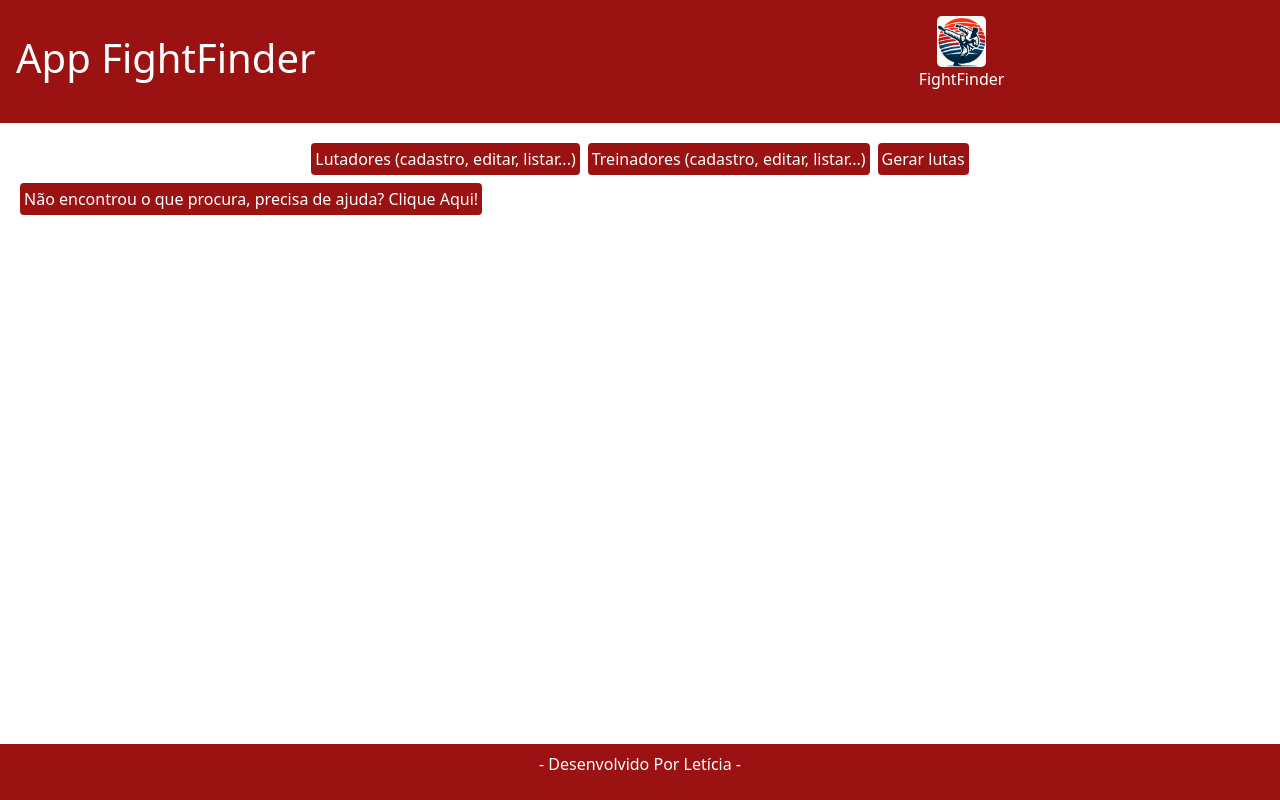
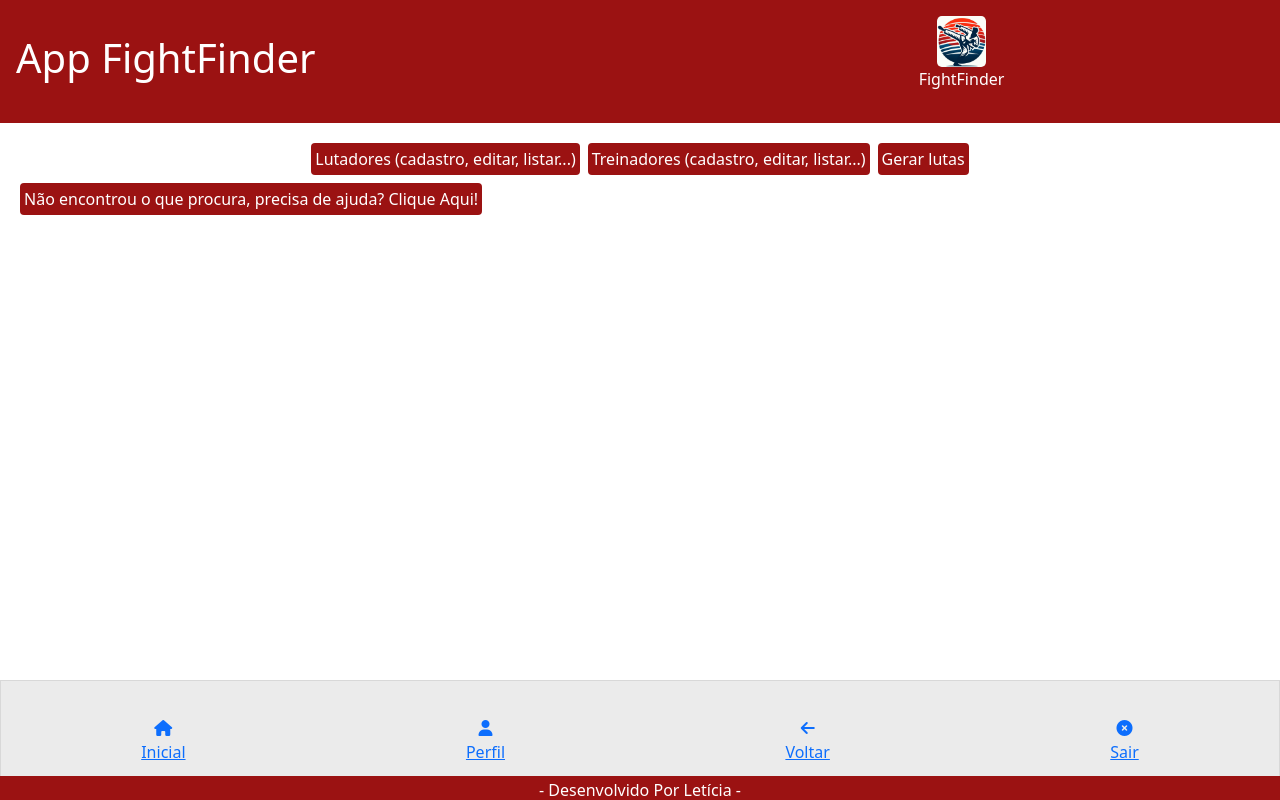
Before and after one commit to leticiazalasik/App-Fight-Finder---Projeto-TCC, an Angular app in the folder App-Fight-Finder-Projeto-TCC/: page / in a window 1280 px wide. Built offline with nearby package versions, Linux system fonts and the light colour scheme.

Commit message:
:construction: Feat (app-component): Criando a interface do menu navbar.

```diff
--- a/App-Fight-Finder-Projeto-TCC/angular.json
+++ b/App-Fight-Finder-Projeto-TCC/angular.json
@@ -36,14 +36,17 @@
             ],
             "styles": [
               "src/styles.css",
-              "node_modules/bootstrap/dist/css/bootstrap.min.css"
+              "node_modules/bootstrap/dist/css/bootstrap.min.css",
+              "node_modules/@fortawesome/fontawesome-free/css/all.css"
             ],
-            "scripts": [],
+            "scripts": ["node_modules/bootstrap/dist/js/bootstrap.bundle.min.js"
+          ],
             "server": "src/main.server.ts",
             "prerender": true,
             "ssr": {
               "entry": "server.ts"
             }
+
           },
           "configurations": {
             "production": {
--- a/App-Fight-Finder-Projeto-TCC/package.json
+++ b/App-Fight-Finder-Projeto-TCC/package.json
@@ -21,8 +21,10 @@
     "@angular/platform-server": "^17.2.0",
     "@angular/router": "^17.2.0",
     "@angular/ssr": "^17.2.1",
+    "@fortawesome/fontawesome-free": "^6.5.2",
     "bootstrap": "^5.3.3",
     "express": "^4.18.2",
+    "font-awesome": "^4.7.0",
     "rxjs": "~7.8.0",
     "tslib": "^2.3.0",
     "zone.js": "~0.14.3"
--- a/App-Fight-Finder-Projeto-TCC/src/app/app.component.css
+++ b/App-Fight-Finder-Projeto-TCC/src/app/app.component.css
@@ -1,3 +1,30 @@
+.navbar-nav .nav-item .nav-link {
+    display: flex;
+    flex-direction: column;
+    align-items: center;
+    position: fixed;
+    color: black;
+
+}
+
+nav{
+    border: 1px solid rgb(216, 216, 216); /* Define a largura, o estilo e a cor da borda */
+    background-color: rgb(235, 235, 235);
+    color: black;
+   height: 15%;
+   display: flex;
+   justify-content: space-around;
+   align-items: center;
+   position: fixed;
+   bottom: 0;
+    width: 100%;
+}
+.navbar-nav .nav-item .nav-link i {
+    color: black;
+
+}
+
+
 header, footer{
     width: 100%;
     background-color: hsl(0, 79%, 34%);
@@ -24,9 +51,10 @@ div {
 }
 
 footer{
-    padding: 8px;
+    padding: 2px;
     position: fixed;
     bottom: 0;
+    height: 3%;
 }
 
 main{
@@ -62,3 +90,26 @@ main section{
     flex-direction: column;
     align-items: end;
 }
+
+.grid-container {
+    display: grid;
+    grid-template-columns: auto auto auto;
+    padding: 10px;
+  }
+  .grid-item {
+    background-color: rgba(255, 255, 255, 0.8);
+    border: 1px solid rgba(0, 0, 0, 0.8);
+    padding: 20px;
+    font-size: 30px;
+    text-align: center;
+  }
+  @media screen and (max-width: 600px) {
+    .grid-container {
+      grid-template-columns: auto auto;
+    }
+  }
+  @media screen and (max-width: 400px) {
+    .grid-container {
+      grid-template-columns: auto;
+    }
+  }
--- a/App-Fight-Finder-Projeto-TCC/src/app/app.component.html
+++ b/App-Fight-Finder-Projeto-TCC/src/app/app.component.html
@@ -9,19 +9,19 @@
 
 <main>
 
-    <section class="menu-inicial">
+    <!-- Menu Inicial -->
+    <section>
       <div>
         <button class="btn-padrao" (click)="tela('lutadores')"> Lutadores (cadastro, editar, listar...)</button>
         <button class="btn-padrao" (click)="tela('treinadores')"> Treinadores (cadastro, editar, listar...)</button>
         <button class="btn-padrao" (click)="tela('lutas')"> Gerar lutas </button>
       </div>
-
-    <button class="btn-padrao" (click)="tela('ajuda')">   Não encontrou o que procura, precisa de ajuda? Clique Aqui!  </button>
+      <button class="btn-padrao" (click)="tela('ajuda')"> Não encontrou o que procura, precisa de ajuda? Clique Aqui! </button>
     </section>
 
+    <!-- Tela Lutadores -->
     <section *ngIf="telaAtual === 'lutadores'">
       <section class="menu-lutadores">
-
         <div>
           <button class="btn-padrao" (click)="tela('listarLutadores')"> Listar lutadores</button>
           <button class="btn-padrao" (click)="tela('adicionarLutadores')"> Adicionar lutador novo </button>
@@ -30,13 +30,13 @@
       </section>
     </section>
 
-    <section *ngIf="telaAtual === 'listarLutadores'">
+    <!-- Listar Lutadores -->
+    <section *ngIf="telaAtual === 'listarLutadores'" >
       <div>
         <button class="btn-padrao" (click)="filtrarLutadores(true)"> Exibir lutadores ativos</button>
         <button class="btn-padrao" (click)="filtrarLutadores(false)"> Exibir lutadores inativos</button>
         <button class="btn-padrao" (click)="exibirTodos()"> Exibir todos</button>
       </div>
-
       <app-lutador-list [listaLutadores]="listaLutadoresFiltro"
                         (excluir)="onExcluir($event)"
                         (editar)="onEditar($event)"
@@ -44,11 +44,13 @@
       </app-lutador-list>
     </section>
 
-<section *ngIf="telaAtual === 'adicionarLutadores'">
+    <!-- Adicionar Lutadores -->
+    <section *ngIf="telaAtual === 'adicionarLutadores'" >
       <app-lutador-form></app-lutador-form>
     </section>
 
-<section *ngIf="telaAtual === 'editarLutadores'">
+    <!-- Editar Lutadores -->
+    <section *ngIf="telaAtual === 'editarLutadores'" >
       <app-lutador-edit [listaLutadores]="listaLutadoresFiltro"
                         (excluir)="onExcluir($event)"
                         (editar)="onEditar($event)"
@@ -58,6 +60,21 @@
 
   </main>
 
+  <nav >
+    <div>
+        <a [routerLink]="['/caminho-para-inicial']"><i class="fas fa-home"></i><br>Inicial</a>
+    </div>
+    <div>
+        <a [routerLink]="['/caminho-para-perfil']"><i class="fas fa-user"></i><br>Perfil</a>
+    </div>
+    <div>
+        <a [routerLink]="['/caminho-para-voltar']"><i class="fas fa-arrow-left"></i><br>Voltar</a>
+    </div>
+    <div>
+        <a [routerLink]="['/caminho-para-sair']"><i class="fas fa-times-circle"></i><br>Sair</a>
+    </div>
+</nav>
+
   <footer>
     <p>- Desenvolvido Por Letícia -</p>
   </footer>
```
Also changed, not shown: 1 other file (tests, documents, lock files or other folders). Lines whose indentation alone changed are shown as unchanged.
